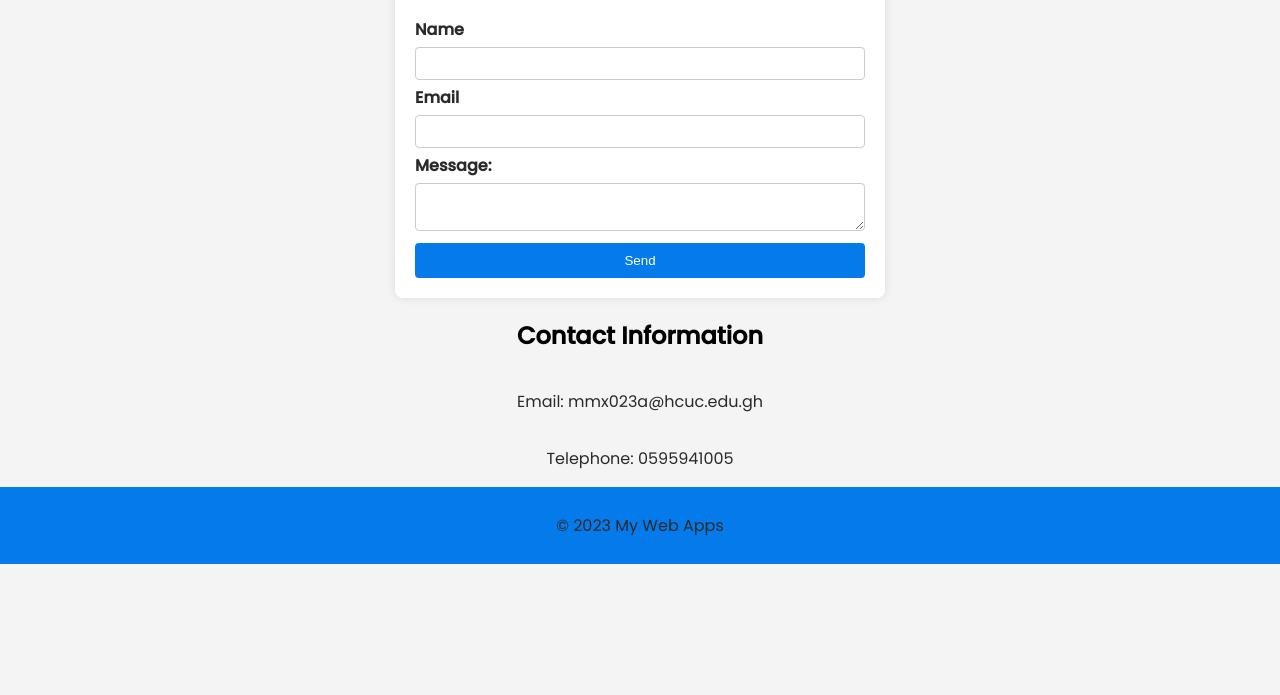
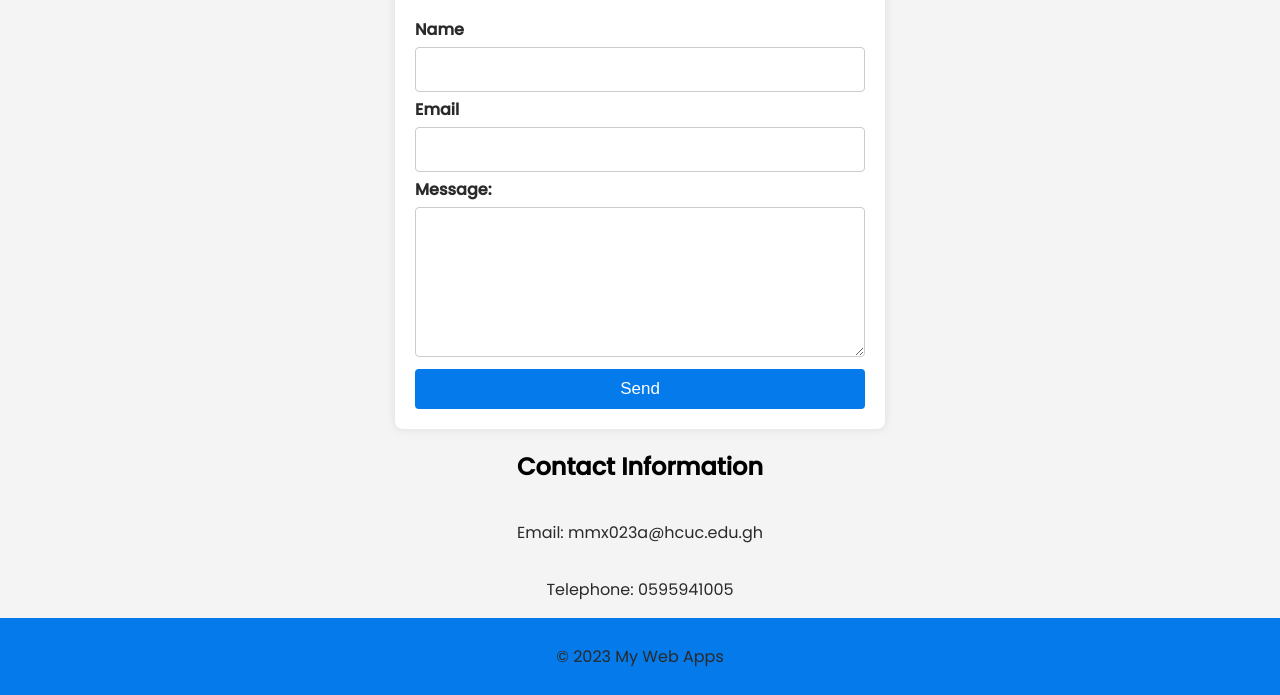
Before and after one commit to edgararthur/mariammahama, a plain HTML site: page contact.html in a window 1280 px wide. Shown: the part 186-881 px from the top of the page. Before the commit the page ends 800 px from the top, so only its background shows below. Drawn offline with Linux system fonts and the light colour scheme.

Commit message:
new changes

```diff
--- a/contact.html
+++ b/contact.html
@@ -4,8 +4,8 @@
 		<meta charset="UTF-8" />
 		<meta name="viewport" content="width=device-width, initial-scale=1.0" />
 		<title>Contact Us - My Web Apps</title>
-		<link rel="stylesheet" href="styles.css" />
-		<link rel="stylesheet" href="contact.css" />
+		<link rel="stylesheet" href="./css/styles.css" />
+		<link rel="stylesheet" href="./css/contact.css" />
 	</head>
 	<body>
 		<header>
--- a/contact.css
+++ b/css/contact.css
@@ -30,15 +30,31 @@ label {
 	font-weight: bold;
 }
 
-input,
+input {
+	width: 100%;
+	height: 45px;
+	padding: 8px;
+	margin: 5px 0;
+	box-sizing: border-box;
+	border: 1px solid #ccc;
+	border-radius: 4px;
+	font-size: 17px;
+	color: #2a2a2a;
+	outline: none;
+}
+
 textarea {
 	width: 100%;
+	height: 150px;
 	padding: 8px;
 	margin: 5px 0;
 	box-sizing: border-box;
 	border: 1px solid #ccc;
 	border-radius: 4px;
 	outline: none;
+	resize: vertical;
+	font-size: 17px;
+	color: #2a2a2a;
 }
 
 button {
@@ -49,6 +65,7 @@ button {
 	cursor: pointer;
 	transition: background-color 0.3s ease;
 	border-radius: 4px;
+	font-size: 17px;
 }
 
 footer {
```
Also changed, not shown: app.html (+1 -1 lines), index.html (+1 -1 lines), js/webapp.js (renamed from webapp.js, +3 -9 lines), css/styles.css (renamed from styles.css).
